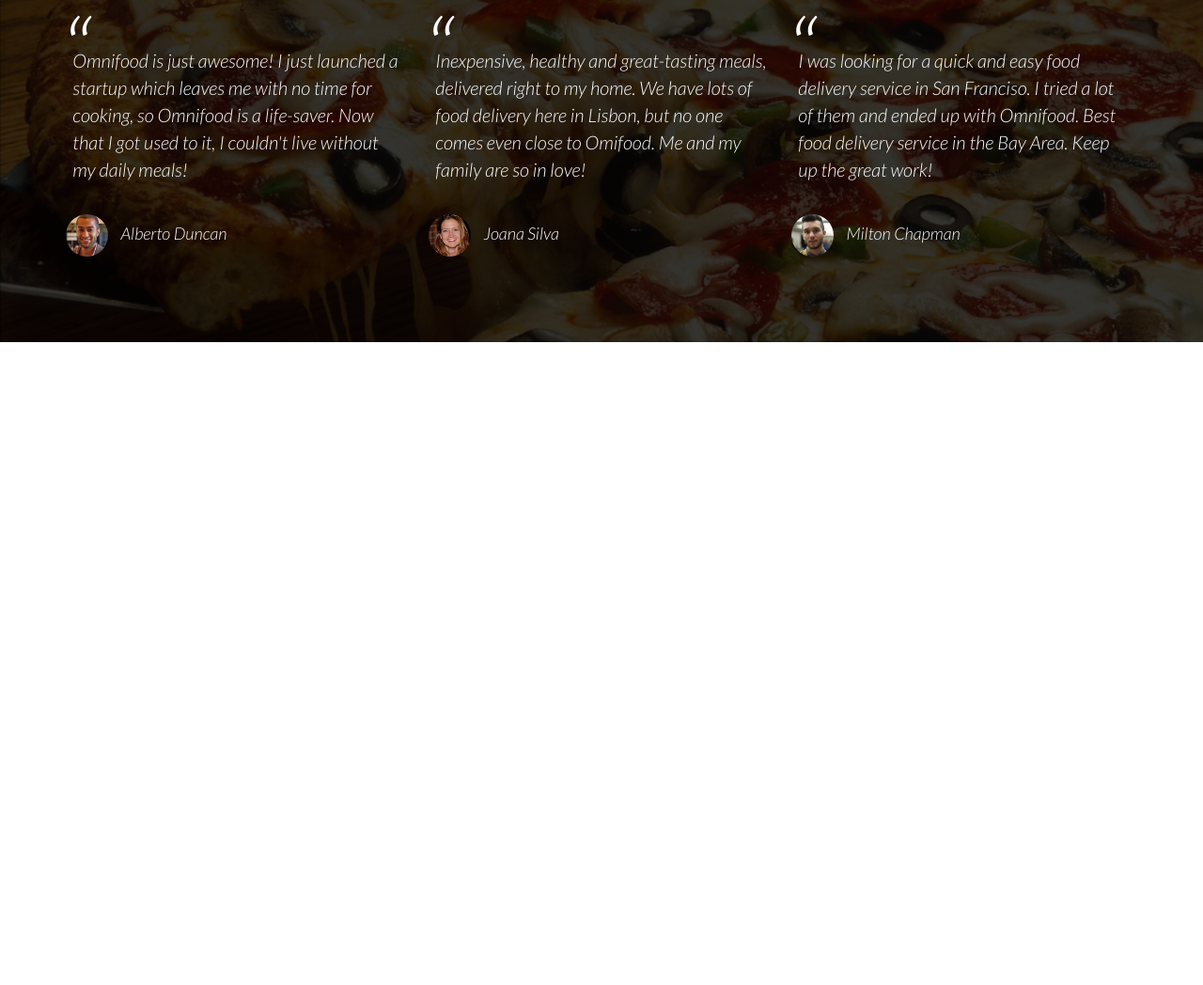
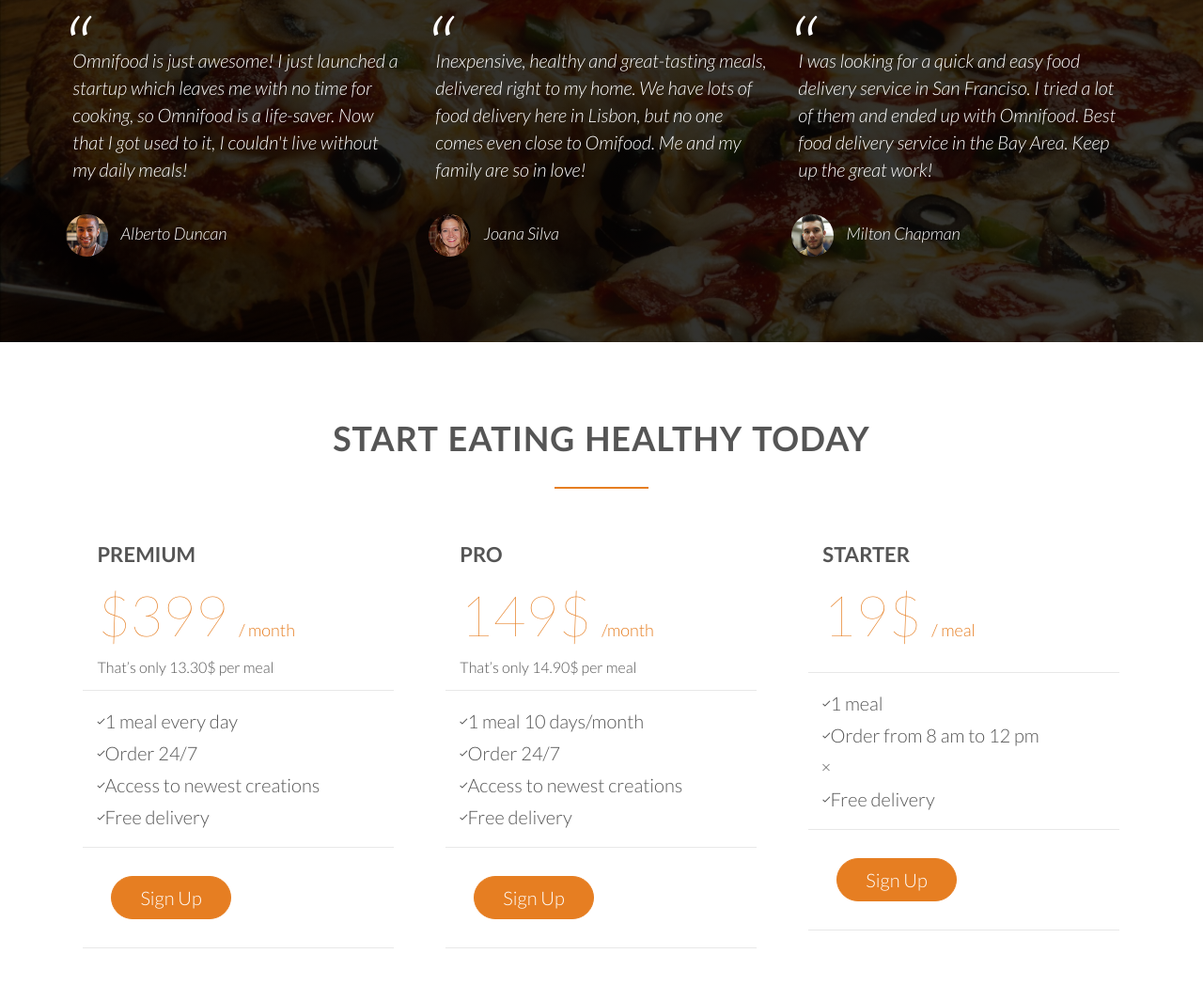
Before and after one commit to machariamwangi/omini-food, a plain HTML site: page index.html in a window 1280 px wide. Shown: the part 3589-4637 px from the top of the page at 94% size. Before the commit the page ends 3953 px from the top, so only its background shows below. Drawn offline with Linux system fonts and the light colour scheme; files whose address does not match are found by name.

Commit message:
pricing boxes

```diff
--- a/index.html
+++ b/index.html
@@ -245,6 +245,73 @@
     </div>
 
   </section>
+  <section class="section-plans">
+    <div class="row">
+      <h2> Start eating healthy today</h2>
+    </div>
+    <div class="row">
+      <div class="col span-1-of-3">
+        <div class="plan-box">
+          <div>
+            <h3> Premium</h3>
+            <p class="plan-price">$399 <span>/ month</span></p>
+            <p class="plan-price-meal">That’s only 13.30$ per meal</p>
+          </div>
+          <div>
+            <ul>
+              <li><i class="ion-ios-checkmark-empty"></i>1 meal every day</li>
+              <li><i class="ion-ios-checkmark-empty"></i>Order 24/7</li>
+              <li><i class="ion-ios-checkmark-empty"></i>Access to newest creations</li>
+              <li><i class="ion-ios-checkmark-empty"></i>Free delivery</li>
+            </ul>
+          </div>
+          <div>
+            <a href="#" class="btn btn-full">Sign Up</a>
+          </div>
+        </div>
+      </div>
+      <div class="col span-1-of-3">
+        <div class="plan-box">
+          <div>
+            <h3> Pro</h3>
+            <p class="plan-price">149$ <span> /month</span></p>
+            <p class="plan-price-meal">That’s only 14.90$ per meal</p>
+          </div>
+          <div>
+            <ul>
+              <li><i class="ion-ios-checkmark-empty"></i>1 meal 10 days/month</li>
+              <li><i class="ion-ios-checkmark-empty"></i>Order 24/7</li>
+              <li><i class="ion-ios-checkmark-empty"></i>Access to newest creations</li>
+              <li><i class="ion-ios-checkmark-empty"></i>Free delivery</li>
+            </ul>
+          </div>
+          <div>
+            <a href="#" class="btn btn-full">Sign Up</a>
+          </div>
+        </div>
+      </div>
+      <div class="col span-1-of-3">
+        <div class="plan-box">
+          <div>
+            <h3> Starter</h3>
+            <p class="plan-price">19$ <span>/ meal</span></p>
+            <p class="plan-price-meal"></p>
+          </div>
+          <div>
+            <ul>
+              <li><i class="ion-ios-checkmark-empty"></i>1 meal</li>
+              <li><i class="ion-ios-checkmark-empty"></i>Order from 8 am to 12 pm</li>
+              <li><i class="ion-ios-close-empty"></i></li>
+              <li><i class="ion-ios-checkmark-empty"></i>Free delivery</li>
+            </ul>
+          </div>
+          <div>
+            <a href="#" class="btn btn-full">Sign Up</a>
+          </div>
+        </div>
+      </div>
+    </div>
+  </section>
 
 </body>
 
--- a/resources/css/styles.css
+++ b/resources/css/styles.css
@@ -374,3 +374,41 @@ cite img {
   margin-right: 10px;
   vertical-align: middle;
 }
+
+/* ----------------------------- */
+/* pricing plan sections */
+/* -------*/
+
+.section-plan {
+  background-color: #f4f4f4;
+}
+.plan-box {
+  background-color: #fff;
+  border-radius: 5px;
+  width: 90%;
+  margin-left: 5%;
+
+}
+.plan-box div {
+  padding: 15px;
+  border-bottom: 1px solid #e8e8e8;
+}
+.plan-price {
+  font-size: 300%;
+  margin-bottom: 10px;
+  font-weight: 100;
+  color : #e67e22;
+}
+.plan-price span {
+  font-size: 30%;
+  font-weight: 300;
+}
+.plan-price-meal {
+  font-size: 80%;
+}
+.plan-box ul {
+  list-style: none;
+}
+.plan-box ul li {
+  padding: 5px 0;
+}
```
